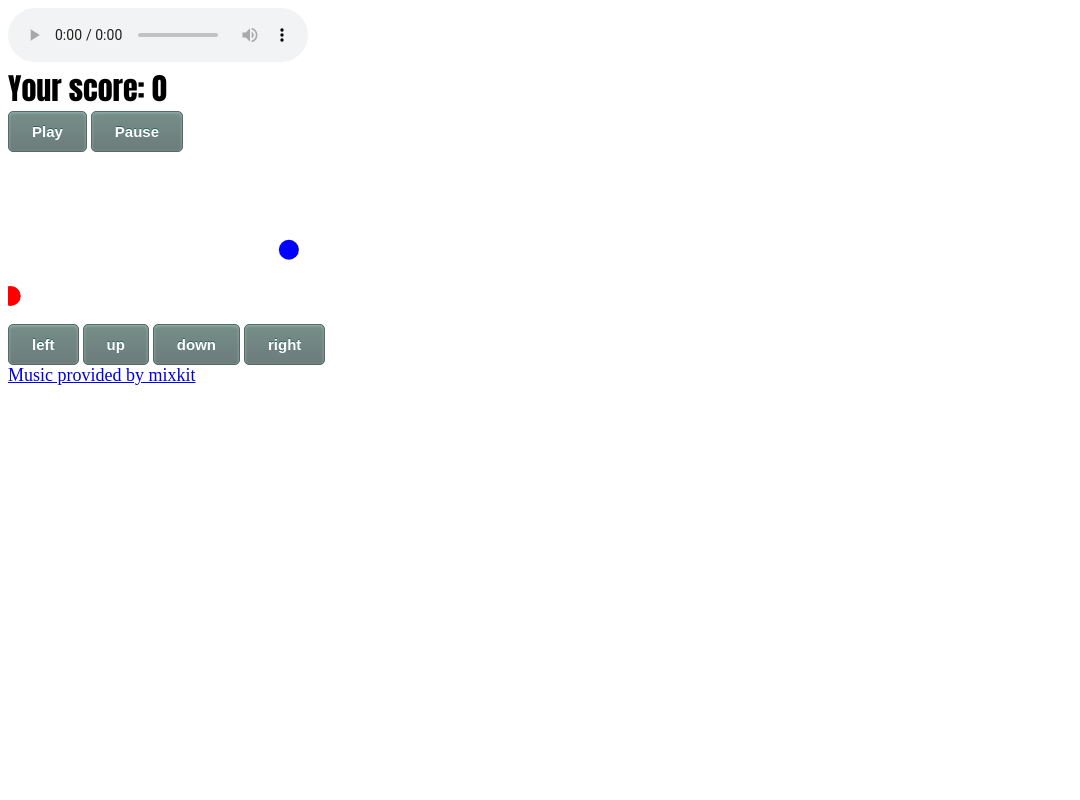
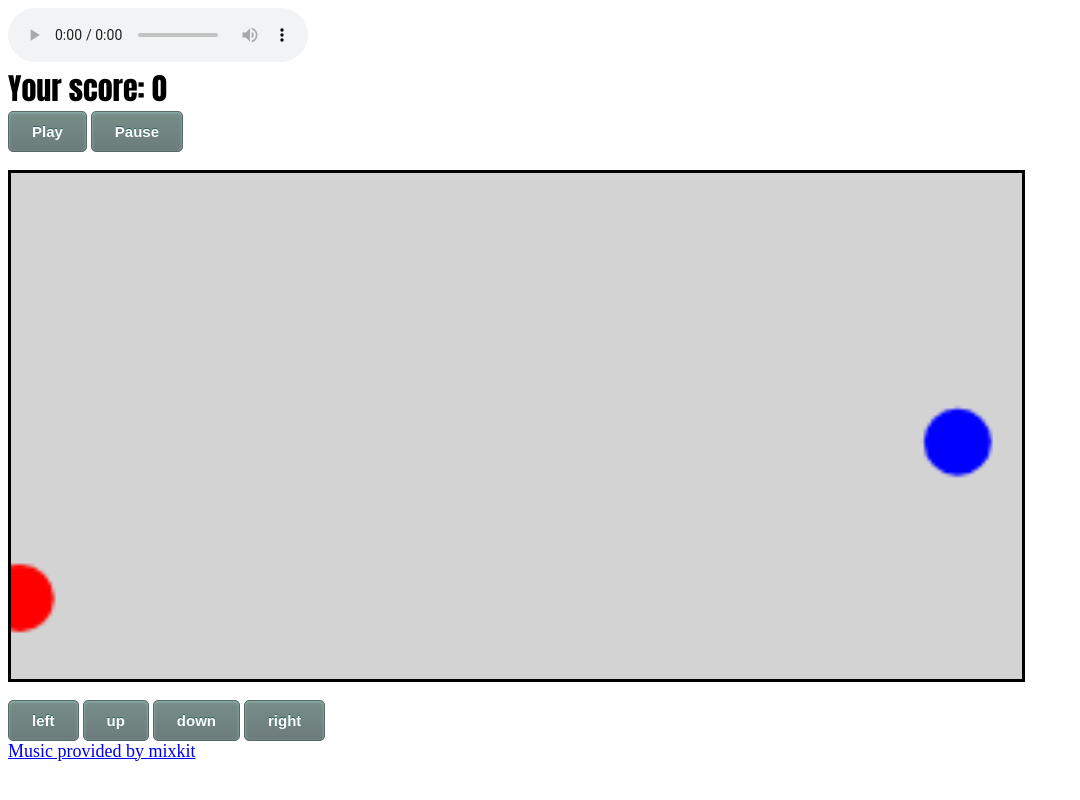
Before and after one commit to PhilippeVanVlierberghe/snake, a plain HTML site: page index.html in a window 1280 px wide. Shown: the whole page, without its empty margins (0-1080 px from the left). Drawn offline with Linux system fonts and the light colour scheme.

Commit message:
Update index.html

```diff
--- a/index.html
+++ b/index.html
@@ -3,7 +3,7 @@
 
 <head>
     <style>
-        zq {
+        canvas {
             display: block;
             border: 3px solid black;
             background-color: lightgrey;
```
